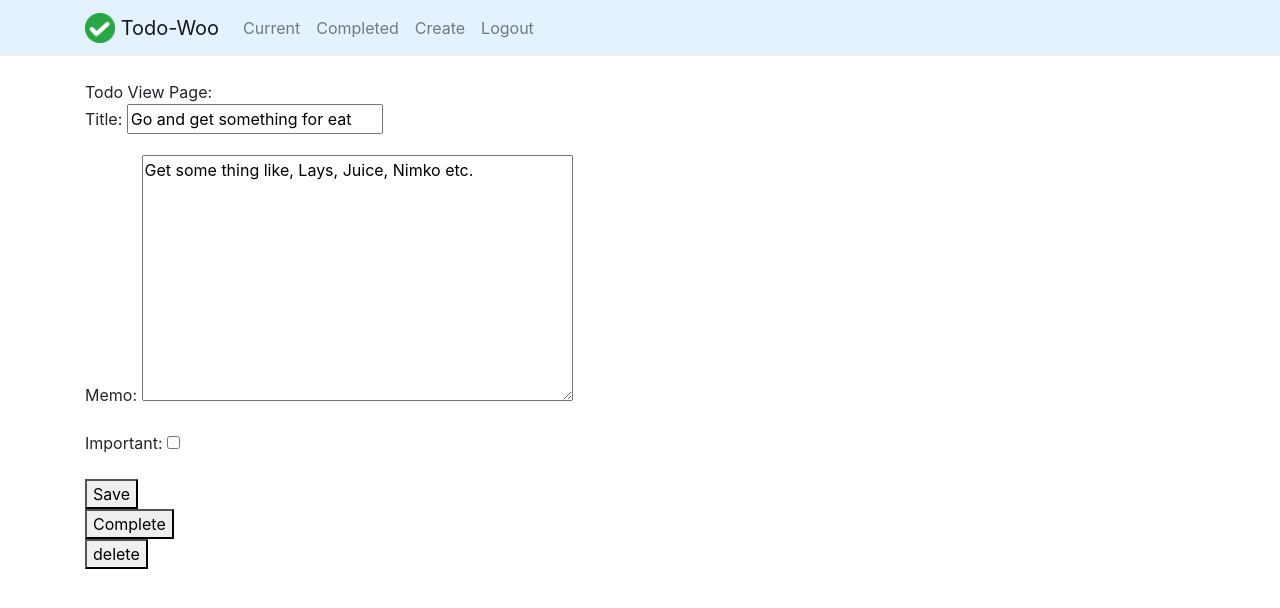
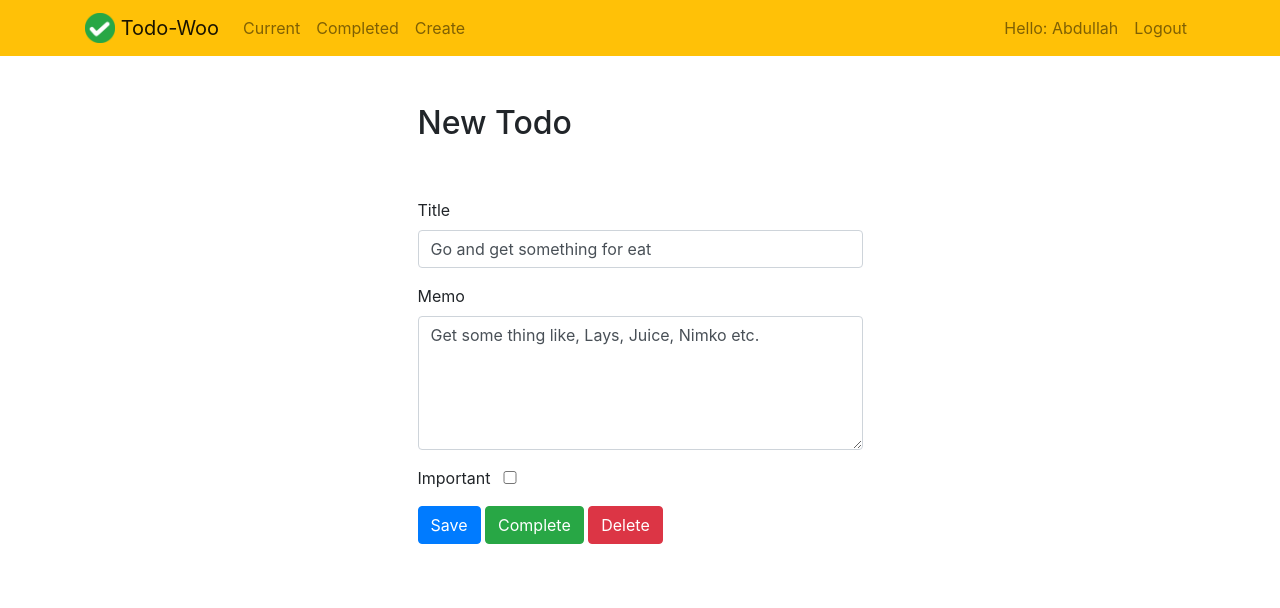
Before and after one commit to abdullah5naveed/todo-App-Project, a Django app: page /todo/4 in a window 1280 px wide. Shown: the top 608 px of the page. Run offline with Django 3.2, Linux system fonts and the light colour scheme; a user stored in the database is signed in; data comes from the database, SQL or seed files in the repository; both versions use the stored data as it was after the commit; some libraries are stand-ins or nearby versions.

Commit message:
Website is Complete and ready to go Live

```diff
--- a/todo/templates/todo/base.html
+++ b/todo/templates/todo/base.html
@@ -13,35 +13,39 @@
         <title>Todo-Woo App</title>
     </head>
     <body>
-        <nav class="navbar sticky-top navbar-expand-md navbar-light" style="background-color: #e3f2fd;">
+        <nav class="navbar navbar-expand-md navbar-light bg-warning">
             <div class="container">
                 <a class="navbar-brand" href="{% url 'home' %}">
                     <img src="{% static 'todo/logo.png' %}" width="30" height="30" class="d-inline-block align-top">
                     <span>Todo-Woo</span>
                 </a>
+
+                <button class="navbar-toggler" type="button" data-toggle="collapse" data-target="#navbarNav" aria-controls="navbarNav" aria-expanded="false" aria-label="Toggle navigation">
+                    <span class="navbar-toggler-icon"></span>
+                </button>
+
                 <div class="collapse navbar-collapse" id="navbarNav">
                     {% if user.is_authenticated %}
                         <ul class="navbar-nav mr-auto">
-                            <!-- <li class="nav-item">
-                                Hello:{{ user.username|title }}
-                            </li> -->
                             <li class="nav-item {{ current }}">
                                 <a class="nav-link" href="{% url 'currenttodos'  %}">Current</a>
                             </li>
+
                             <li class="nav-item">
                                 <a class="nav-link" href="{% url 'completetodos' %}">Completed</a>
                             </li>
+
                             <li class="nav-item">
                                 <a class="nav-link" href="{% url 'createtodo' %}">Create</a>
                             </li>
+
                         </ul>
                     {% endif %}
-                        <button class="navbar-toggler" type="button" data-toggle="collapse" data-target="#navbarNav" aria-controls="navbarNav" aria-expanded="false" aria-label="Toggle navigation">
-                            <span class="navbar-toggler-icon"></span>
-                        </button>
-                    <div class="collapse navbar-collapse" id="navbarNav">
+                    <ul class="navbar-nav ml-auto">
                         {% if user.is_authenticated %}
-                            <ul class="navbar-nav mr-auto">
+                            <li class="nav-item">
+                                <a class="nav-link" href="#">Hello: {{ user.username|title }}</a>
+                            </li>
                             <li class="nav-item">
                                 <a href="#" onclick="$('#signOutBtn').click()" class="nav-link">Logout</a>
                                 <form style="display: none;" method="POST" action="{% url 'logoutuser' %}">
@@ -56,9 +60,8 @@
                             <li class="nav-item">
                                 <a class="nav-link" href="{% url 'loginuser' %}">Login</a>
                             </li>
+                        {% endif %}
                     </ul>
-                        {% endif %}
-                    </div>
                 </div>
             </div>
         </nav>
--- a/todo/templates/todo/viewtodo.html
+++ b/todo/templates/todo/viewtodo.html
@@ -1,30 +1,56 @@
 {% extends 'todo/base.html' %}
 
+{% block content %}
 
-{% block content %}
-<br>
-{{ error }}
-Todo View Page:
-<br>
-    {{ data.title }}
-    {{ data.memo }}
-    <form method="POST">
+    <div class="row justify-content-center mt-5">
+        <div class="col-md-5">
+            <h2>New Todo</h2>
+        </div>
+    </div>
+
+    <div class="row justify-content-center mt-5">
+        <div class="col-md-5">
+            {% if error %}
+                <div class="alert alert-danger" role="alert">
+                    {{ error }}
+                </div>
+            {% endif %}
+
+            <form method="POST">
+            {% csrf_token %}
+                <div class="form-group">
+                    <label for="title">Title</label>
+                    <input type="text" id="title" name="title" class="form-control" value="{{ todo.title }}" required>
+                </div>
+
+                <div class="form-group">
+                    <label for="memo">Memo</label>
+                    <textarea class="form-control" id="memo" name="memo" rows="5">{{ todo.memo }}</textarea>
+                </div>
+
+                <div class="form-group">
+                    <label class="form-check-label" for="important">Important</label>
+                    <input class="form-check-input col-md-2" id="important" name="important" type="checkbox" {% if todo.important %} checked {% endif %}>
+                </div>
+
+                <button class="btn btn-primary" type="submit">Save</button>
+                <button class="btn btn-success" type="button" onclick="$('#complete').click()">Complete</button>
+                <button class="btn btn-danger" type="button" onclick="$('#delete').click()">Delete</button>
+
+            </form>
+        </div>
+    </div>
+
+    {% if todo.datecomplete is None %}
+        <form style="display:none;" method="POST" action="{% url 'completetodo' todo.id %}">
         {% csrf_token %}
-        {{ form.as_p }}
-        <button type="submit">Save </button>
+            <button id="complete" type="submit">Complete</button>
+        </form>
+    {% endif %}
+
+    <form style="display:none;" method="POST" action="{% url 'deletetodo' todo.id %}">
+        {% csrf_token %}
+            <button id="delete" type="submit">Delete</button>
     </form>
 
-
-    <form method="POST" action="{% url 'completetodo' todo.id %}">
-        {% csrf_token %}
-        <button type="submit">Complete</button>
-    </form>
-
-    <form method="POST" action="{% url 'deletetodo' todo.id %}">
-        {% csrf_token %}
-        <button type="submit">delete</button>
-    </form>
-
-
-
 {% endblock %}
```
Also changed, not shown: todo/templates/todo/signupuser.html (+15 -18 lines), db.sqlite3. Lines whose indentation alone changed are shown as unchanged.
